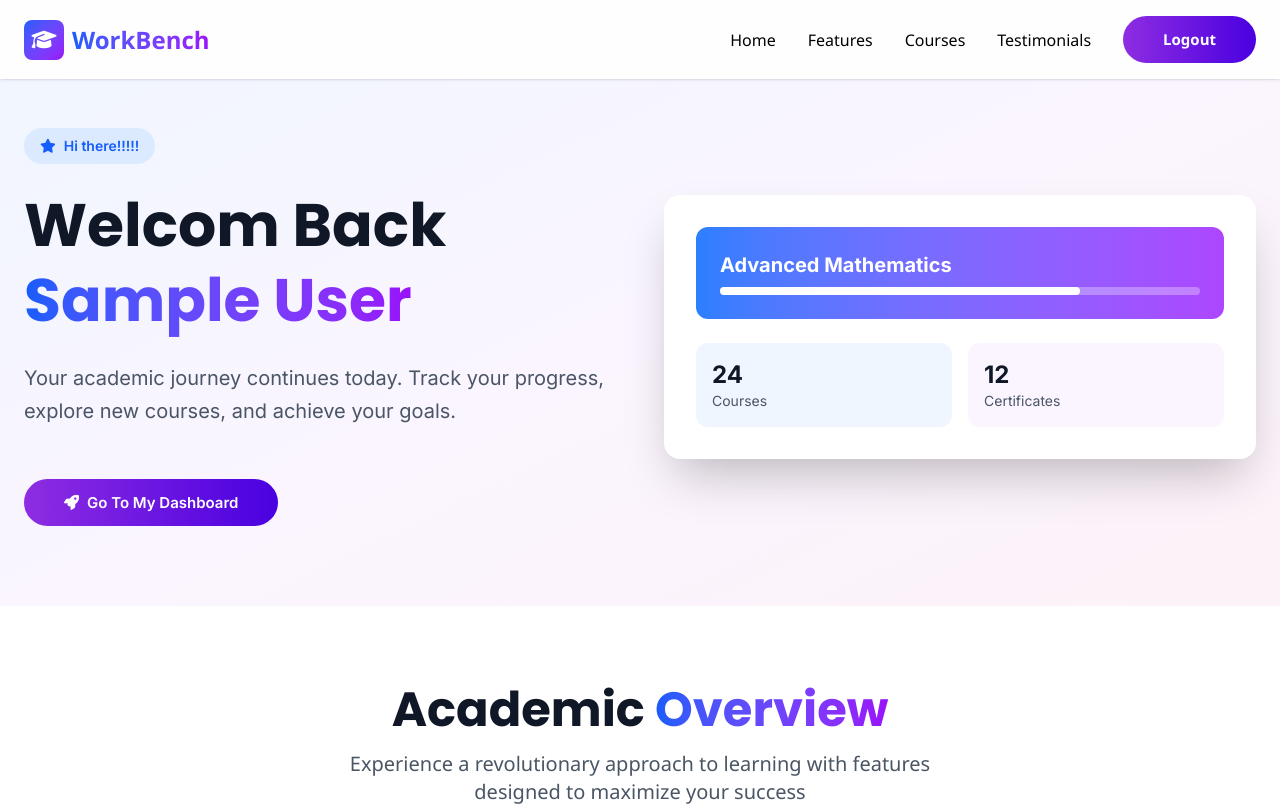
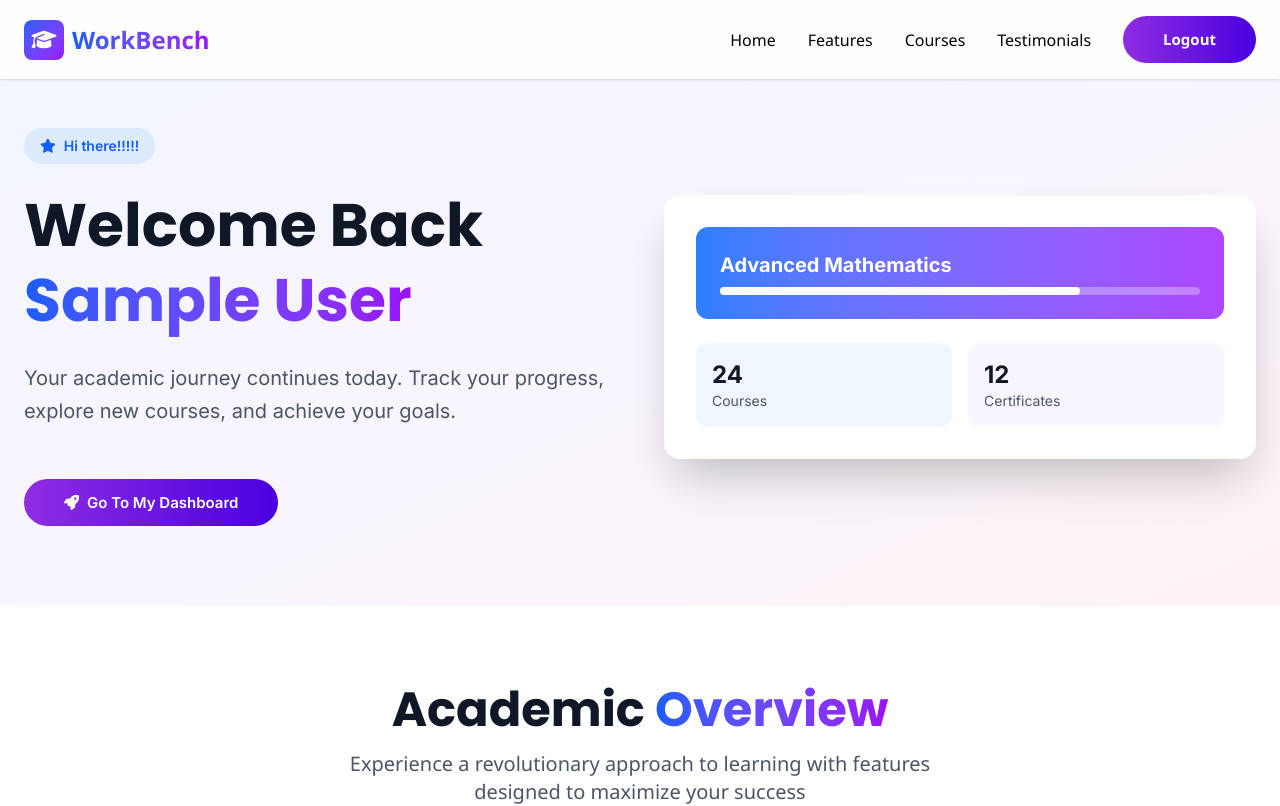
Before and after one commit to bodashanmukha16/WB_FE, a React (Vite) app: page /dash in a window 1280 px wide. Shown: the top 806 px of the page. Built offline with nearby package versions, Linux system fonts and the light colour scheme; sample sign-in values are in the browser's storage.

Commit message:
Welcome message correction

```diff
--- a/src/components/sections/Hero.jsx
+++ b/src/components/sections/Hero.jsx
@@ -22,7 +22,7 @@ function Hero() {
               </div>
 
               <h1 className="text-5xl lg:text-6xl font-['Poppins'] font-bold text-gray-900 mb-6 leading-tight animate-fade-in-up">
-                Welcom Back{" "}
+                Welcome Back{" "}
                 { name &&
                 <span className="bg-gradient-to-r from-blue-600 to-purple-600 bg-clip-text text-transparent">
                   {name.name}
```
